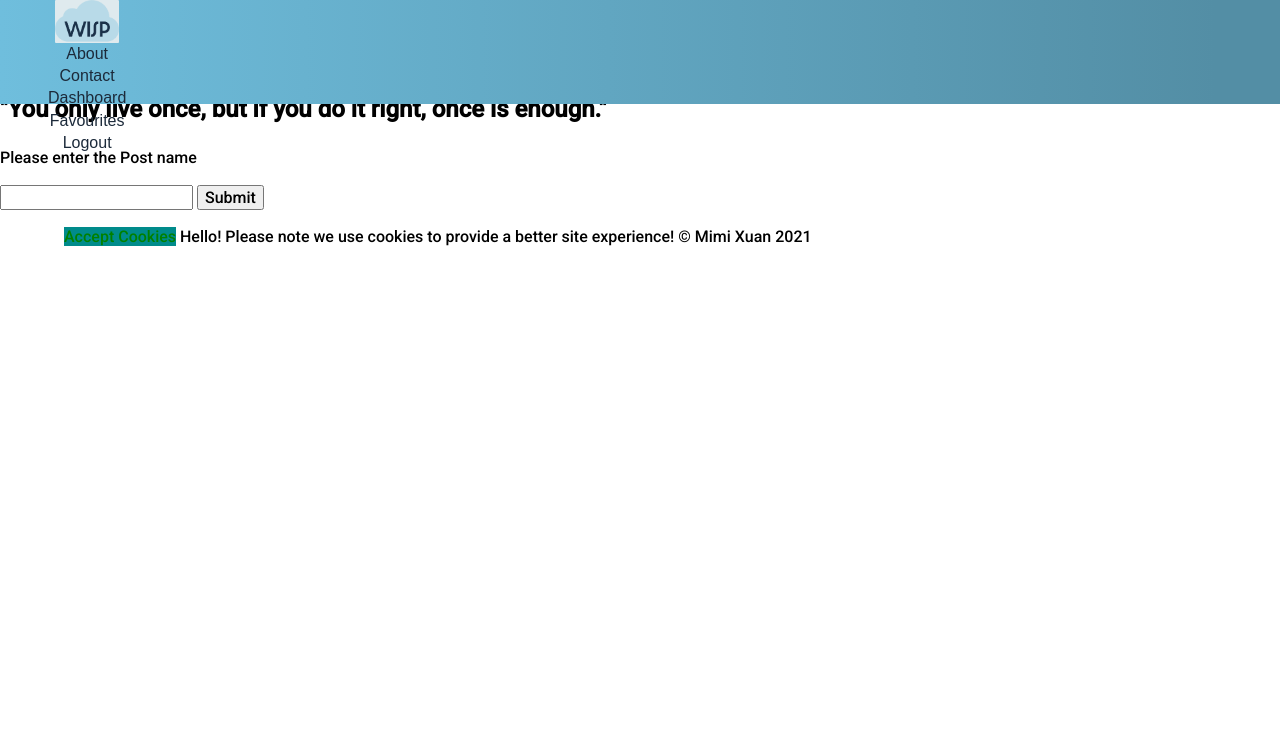
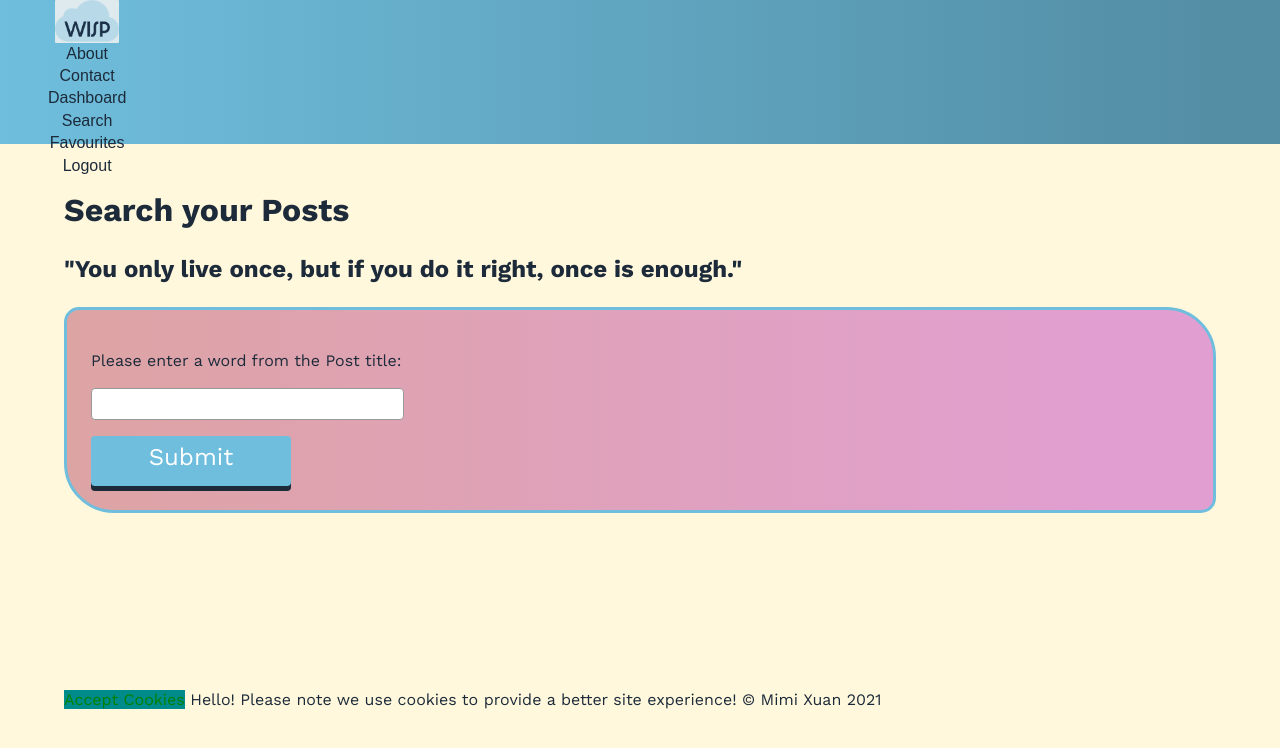
Before and after one commit to pepe27/wasim-indiv-project, a PHP site: page /search.php in a window 1280 px wide. Shown: the top 748 px of the page. Run offline with PHP 8.4, Linux system fonts and the light colour scheme; the visitor is signed in with stand-in values (Sample User, id 1); some web fonts are replaced.

Commit message:
search styling

```diff
--- a/css/nav.css
+++ b/css/nav.css
@@ -2,7 +2,7 @@
 nav {
     position: fixed;
     display: flex;
-    height: 13vh;
+    height: 18vh;
     width: 100%;
     /* background-color: #6fbedd; */
     /* justify-content: space-between; */
--- a/css/search.css
+++ b/css/search.css
@@ -0,0 +1,246 @@
+/* login.css */
+body {
+    /* font-family: 'Montserrat', sans-serif; */
+    font-family: 'Work Sans', sans-serif;
+    background-color: cornsilk;
+    color:#1c2a3a;
+
+}
+
+/* everything but the nav */
+main{
+    padding: 10rem 4rem;
+    /* background-color: rgb(219, 212, 201); */
+}
+
+/* section {
+    display: flex;
+    flex-direction: column;
+    background-color: white;
+    width: 50%;
+    padding:3em 3em;
+    padding-top: 7em;
+    margin: auto;
+    height: 100%;
+    box-shadow:0px 6px 5px rgba(0, 0, 0,.2);
+} */
+
+div[class="picDiv"] img {
+    border-radius: 15px 50px;
+}
+
+section[id="output"] {
+    display: flex;
+    flex-direction: column;
+    background-color: white;
+    width: 70%;
+    padding:3em 3em;
+    padding-top: 7em;
+    margin: auto;
+    height: 100%;
+    /* margin-top: 3em; */
+    box-shadow:0px 6px 5px rgba(0, 0, 0,.2);
+    /* border-radius: 5px; */
+    display: flex;
+    flex-wrap: wrap;
+}
+
+div[class="picDiv"] {
+     /* background-color: rgba(236, 108, 225, 0.2); */
+     background-image:
+     linear-gradient(
+         to right,
+         white,
+         rgb(235, 221, 221) 50%
+
+     );
+    padding: 3vh;
+    border-radius: 15px 50px;
+    border: .2rem solid #6fbedd;
+    margin: 1rem;
+    flex-grow:1;
+}
+
+
+/* /////////////////////////////////// */
+
+/* form.css */
+form input {
+    display: block;
+}
+form label{
+    display: block;
+}
+form textarea{
+    display: block;
+}
+form button{
+    display: block;
+}
+
+section[class="dbOutput"],section[id="output"]{
+    /* background-color: rgba(236, 108, 225, 0.2); */
+    background-image:
+        linear-gradient(
+            to right,
+            rgb(221, 164, 164),
+            rgb(224, 159, 208) 90%
+        );
+    padding: 3vh;
+    border-radius: 15px 50px;
+    border: .2rem solid #6fbedd;
+}
+
+/* section[class="dbOutput"] a {
+    color: white;
+} */
+section h2 {
+    font-size: 1.5rem;
+}
+section h2 a:hover {
+    color:#bddfec;
+
+}
+
+section label {
+    font-weight: 700;
+}
+form{
+    /* font-family: 'Montserrat', sans-serif; */
+    font-family: 'Work Sans', sans-serif;
+}
+
+input {
+    font-size: 1.5rem;
+    border: 1px solid rgb(153,153,153);
+    border-radius: 4px;
+}
+
+input[type="submit"]{
+    background: #6fbedd;
+    color:white;
+    font-size: 1.5em;
+    width:200px;
+    height:50px;
+    border: transparent;
+    /* padding-top: 1rem; */
+}
+
+a[href="add-post.php"],a[class="likeButtons"], a[id="showData"]{
+    background: #6fbedd;
+    color:white;
+    font-size: 1em;
+    width:200px;
+    height:50px;
+    border: transparent;
+    /* padding-top: 1rem; */
+}
+/* ANIMATION CSS ///////////////////////////////////////*/
+
+@keyframes drop-in {
+    from {
+      transform:
+        rotate(-30deg) translateY(-100%);
+      opacity: 0;
+    }
+    to {
+      transform:
+        rotate(0deg) translateY(0%);
+      opacity: 1;
+    }
+  }
+
+.dbOutput{
+    animation: drop-in 1000ms;
+}
+#formSection {
+animation: drop-in 1000ms;
+}
+h1, h2, h2 a,label, section[id="loginForm"]{
+    animation: drop-in 1500ms;
+}
+
+/* button[type="submit"]{
+animation: drop-in 2000ms;
+} */
+
+@keyframes grow-and-shrink {
+    0% {
+      transform: scale(1);
+    }
+    50% {
+      transform: scale(1.02);
+    }
+    100% {
+      transform: scale(1);
+    }
+  }
+
+/* button[type="submit"] {
+animation: grow-and-shrink 4000ms;
+animation-iteration-count: infinite;
+animation-timing-function: ease-in-out;
+} */
+
+input[type="submit"] {
+    border: 0;
+    /* background: #0087cc; */
+    border-radius: 4px;
+    box-shadow: 0 5px 0 #1c2a3a;
+    color: white;
+    cursor: pointer;
+    /* font: inherit; */
+    margin-top: 1rem;
+    outline: 0;
+    /* padding: 12px 20px; */
+    padding-bottom: .5rem;
+    transition: all .1s linear;
+}
+a[href="add-post.php"], a[id="favA"],a[class="likeButtons"],a[id="showData"] {
+    border: 0;
+    /* background: #0087cc; */
+    border-radius: 4px;
+    box-shadow: 0 5px 0 #1c2a3a;
+    color: white;
+    cursor: pointer;
+    /* font: inherit; */
+    /* margin-top: 1rem; */
+    display:block;
+    outline: 0;
+    padding: 12px 20px;
+    /* padding-bottom: .3rem; */
+    transition: all .1s linear;
+}
+
+button:active {
+    box-shadow: 0 2px 0 #1c2a3a;
+    transform: translateY(3px);
+}
+a[href="add-post.php"]:active, a[id="favA"]:active, a[class="likeButtons"]:active, a[id="showData"]:active {
+    box-shadow: 0 2px 0 #1c2a3a;
+    transform: translateY(3px);
+}
+
+
+/* MORE transitions */
+
+input:hover , select:hover , textarea:hover {
+    background: #bddfec;
+    animation: grow-and-shrink 1000ms;
+    animation-iteration-count: 1;
+    /* infinite */
+    animation-timing-function: ease-in-out;
+
+  }
+
+input[type="submit"]:hover {
+    animation: grow-and-shrink 1000ms;
+    animation-iteration-count: 1;
+    animation-timing-function: ease-in-out;
+}
+
+a[href="add-post.php"]:hover, a[id="favA"]:hover, a[class="likeButtons"]:hover, a[id="showData"]:hover {
+    animation: grow-and-shrink 1000ms;
+    animation-iteration-count: 1;
+    animation-timing-function: ease-in-out;
+}
--- a/includes/nav.php
+++ b/includes/nav.php
@@ -24,6 +24,7 @@
                     echo ("<li><a href='about.php'>About</a></li>");
                     echo ("<li><a href='contact.php'>Contact</a><li>");
                     echo ("<li><a href='dashboard.php'>Dashboard</a></li>");
+                    echo ("<li><a href='search.php'>Search</a></li>");
                     echo("<li><a href='favourites-ajax.php'>Favourites</a></li>");
                     echo("<li><a href='logout.php'>Logout</a></li>");
                 }
--- a/search.php
+++ b/search.php
@@ -53,12 +53,13 @@ include("includes/session-check.php");
             echo ("<h2>$line</h2>");
         ?>
 
-        <p>Please enter the Post name</p>
-        <form action="process-search.php" method="GET">
-        <input type="text" name="searchTerm">
-            <input type="submit">
-        </form>
-
+        <section class="dbOutput">
+        <p>Please enter a word from the Post title:</p>
+            <form action="process-search.php" method="GET">
+            <input type="text" name="searchTerm">
+                <input type="submit">
+            </form>
+        </section>
         <div id="dbLinks"> </div>
 
     </main>
```
Also changed, not shown: css/search-results.css (+246 -0 lines), process-search.php (+4 -5 lines).
